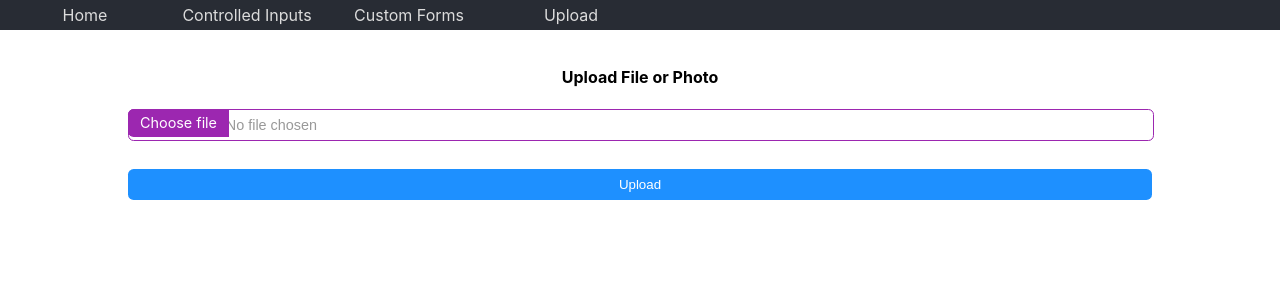
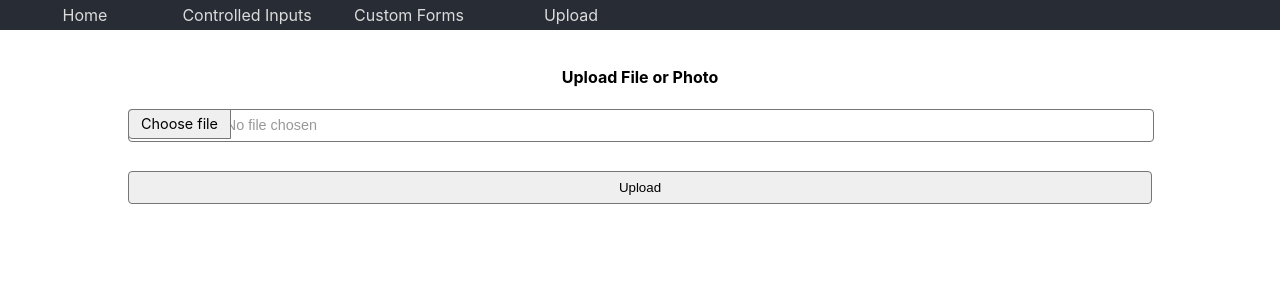
Before and after one commit to vishalicious213/react-test-projects, a React (Create React App) app: page /upload in a window 1280 px wide. Shown: the top 300 px of the page. Built offline with nearby package versions, Linux system fonts and the light colour scheme.

Commit message:
styled & cleaned up CSS for fileupload component

```diff
--- a/src/App.css
+++ b/src/App.css
@@ -155,14 +155,12 @@
 /* UPLOAD */
 
 .Upload {
-  /* outline: 1px solid red; */
   display: flex;
   flex-direction: column;
   align-items: center;
 }
 
 .upload-form {
-  /* outline: 1px solid orange; */
   width: 100%;
   display: flex;
   flex-direction: column;
@@ -170,7 +168,6 @@
 }
 
 .file-upload {
-  /* outline: 1px solid blue; */
   width: 80%;
   position: relative;
 }
@@ -178,10 +175,9 @@
 .upload-button {
   width: 80%;
   margin-top: 2rem;
-  color: white;
-  background: dodgerblue;
-  border: none;
-  border-radius: .35rem;
+  background: #efefef;
+  border: 1px solid #767676;
+  border-radius: .25rem;
   padding: .5rem;
 }
 
@@ -190,24 +186,23 @@
 }
 
 .upload-input {
-  border: 1px solid #9c27b0;
-  border-radius: .35rem;
-  padding: .25rem 0;
+  border: 1px solid #767676;
+  border-radius: .25rem;
+  padding: .3rem 0;
   width: 100%;
   position: absolute;
   z-index: -1;
-  /* top: 6px; */
   left: 0;
   font-size: .9rem;
   color: rgb(153,153,153);
 }
 
-.upload-input-label {
+.choose-file-button {
   display: inline-block;
   padding: .35rem .75rem;
   cursor: pointer;
-  border-radius: .35rem 0 0 .35rem;
-  background-color: #9c27b0;
+  border: 1px solid #767676;
+  border-radius: .25rem 0 0 .25rem;
+  background-color: #efefef;
   font-size: .9rem;
-  color: #fff
 }
--- a/src/components/upload-components/FileUpload.js
+++ b/src/components/upload-components/FileUpload.js
@@ -36,7 +36,7 @@ const FileUpload = () => {
         <>
             <form className='upload-form' onSubmit={onSubmit}>
                 <div className='file-upload'>
-                    <label className='upload-input-label' htmlFor='uploadFile'>Choose file</label>
+                    <label className='choose-file-button' htmlFor='uploadFile'>Choose file</label>
                     <input type='file' className='upload-input' id='uploadFile' onChange={onChange} />
                 </div>
 
```
